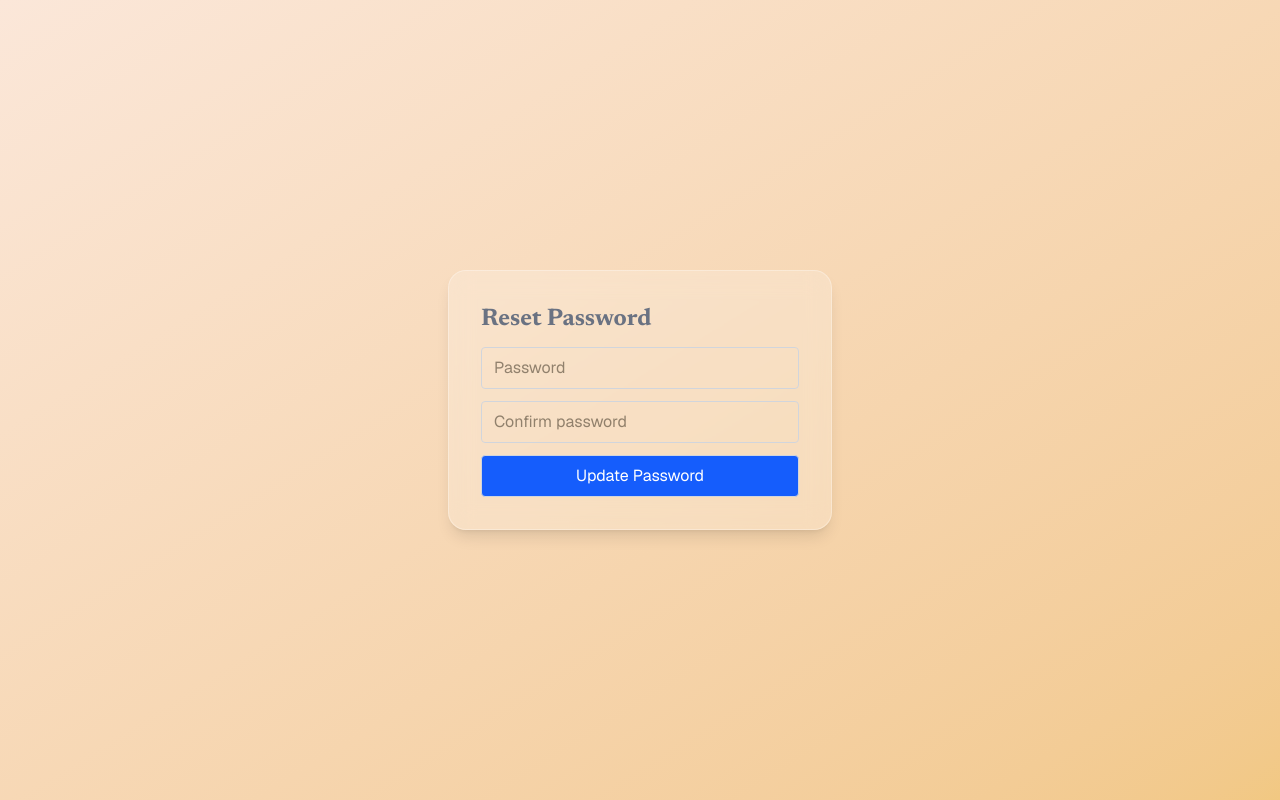
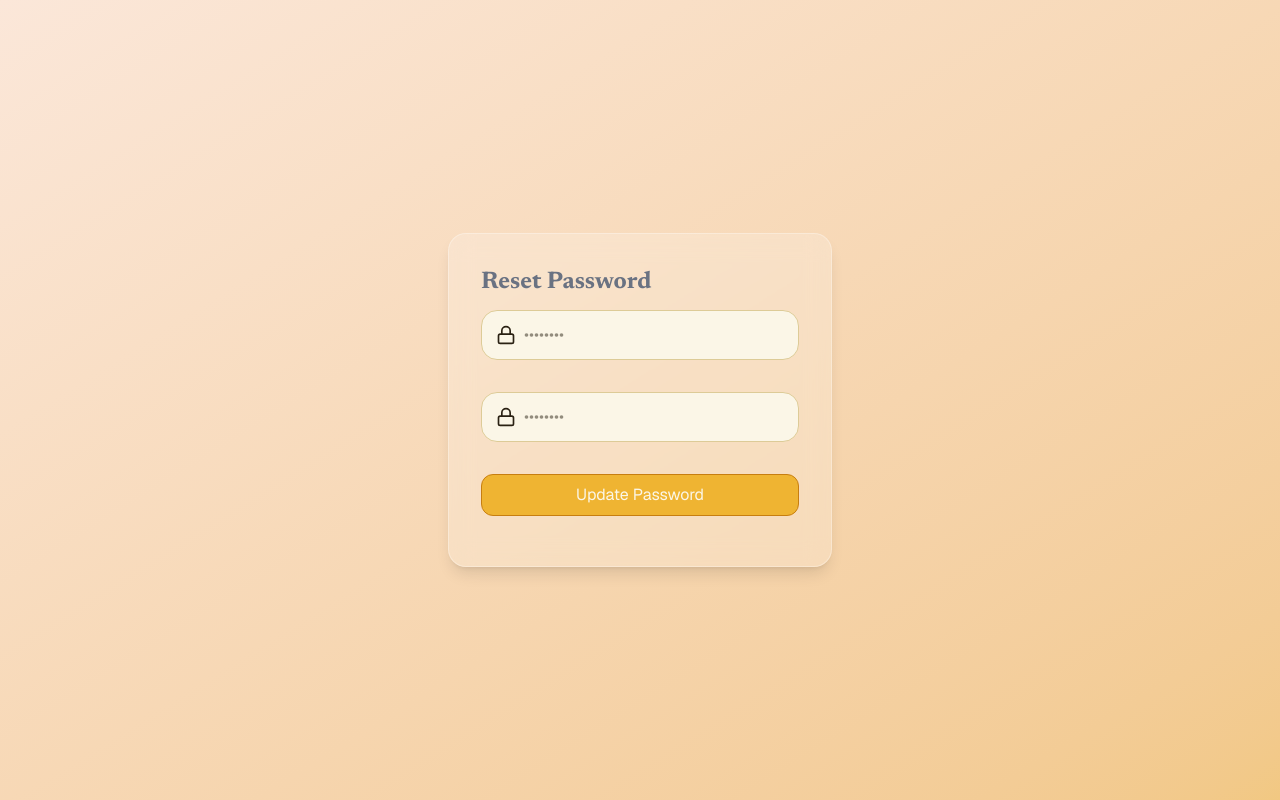
Before and after one commit to zaru-noodles/notelock, a Next.js app: page /reset-password/update in a window 1280 px wide. Built offline with nearby package versions, Linux system fonts and the light colour scheme; no server answers.

Commit message:
updated forgot and update password forms

```diff
--- a/app/components/auth/ForgotPasswordForm.tsx
+++ b/app/components/auth/ForgotPasswordForm.tsx
@@ -2,6 +2,7 @@
 import { useState } from "react";
 import { createClient } from "@/utils/supabase/client";
 import Link from "next/link";
+import EmailInput from "./text-inputs/EmailInput";
 
 export default function ForgotPasswordForm() {
   const db = createClient();
@@ -45,16 +46,10 @@ export default function ForgotPasswordForm() {
       className="flex flex-col gap-3 p-8 bg-white/20 rounded-lg shadow-lg backdrop-blur-md border border-white/30 w-full md:w-96"
     >
       <h2 className="font-bold text-2xl text-gray-500">Reset Password</h2>
-      <input
-        className="border border-gray-300 rounded px-3 py-2 focus:border-blue-500 focus:outline-none"
-        type="email"
-        value={email}
-        onChange={(e) => setEmail(e.target.value)}
-        placeholder="Email"
-      />
+      <EmailInput value={email} onChange={setEmail} />
 
       <button
-        className="border border-gray-300 rounded px-3 py-2 bg-blue-600 text-white hover:bg-blue-700 disabled:bg-gray-300"
+        className="cursor-pointer border border-honey-500 rounded-md px-3 py-2 bg-honey-300 text-paper-1 hover:bg-honey-500 disabled:bg-honey-400 transition-transform duration-200 hover:translate-y-[-1px] hover:shadow-sh-4 mb-4.5"
         type="submit"
         disabled={loading}
       >
--- a/app/components/auth/UpdatePasswordForm.tsx
+++ b/app/components/auth/UpdatePasswordForm.tsx
@@ -2,6 +2,7 @@
 import { useState } from "react";
 import { createClient } from "@/utils/supabase/client";
 import Link from "next/link";
+import PasswordInput from "./text-inputs/PasswordInput";
 
 export default function UpdatePasswordForm() {
   const db = createClient();
@@ -48,24 +49,11 @@ export default function UpdatePasswordForm() {
       className="flex flex-col gap-3 p-8 bg-white/20 rounded-lg shadow-lg backdrop-blur-md border border-white/30 w-full md:w-96"
     >
       <h2 className="font-bold text-2xl text-gray-500">Reset Password</h2>
-      <input
-        className="border border-gray-300 rounded px-3 py-2 focus:border-blue-500 focus:outline-none"
-        type="password"
-        value={password}
-        onChange={(e) => setPassword(e.target.value)}
-        placeholder="Password"
-      />
-
-      <input
-        className="border border-gray-300 rounded px-3 py-2 focus:border-blue-500 focus:outline-none"
-        type="password"
-        value={confirmPassword}
-        onChange={(e) => setConfirmPassword(e.target.value)}
-        placeholder="Confirm password"
-      />
+      <PasswordInput value={password} onChange={setPassword} />
+      <PasswordInput value={confirmPassword} onChange={setConfirmPassword} />
 
       <button
-        className="border border-gray-300 rounded px-3 py-2 bg-blue-600 text-white hover:bg-blue-700 disabled:bg-gray-300"
+        className="cursor-pointer border border-honey-500 rounded-md px-3 py-2 bg-honey-300 text-paper-1 hover:bg-honey-500 disabled:bg-honey-400 transition-transform duration-200 hover:translate-y-[-1px] hover:shadow-sh-4 mb-4.5"
         type="submit"
         disabled={loading}
       >
```
